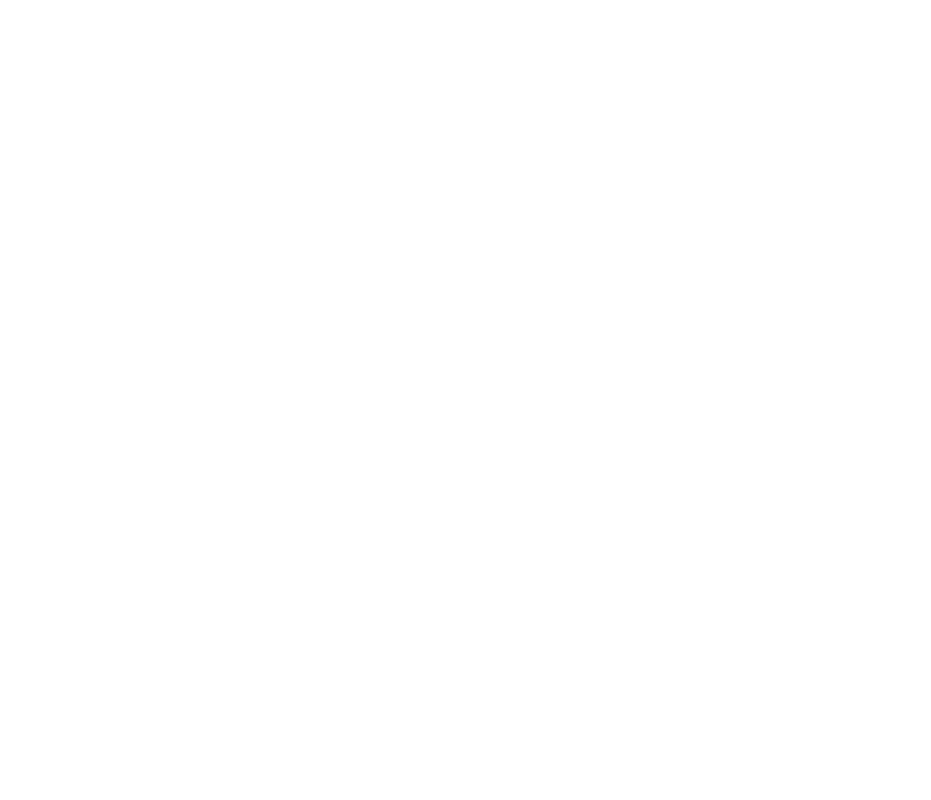
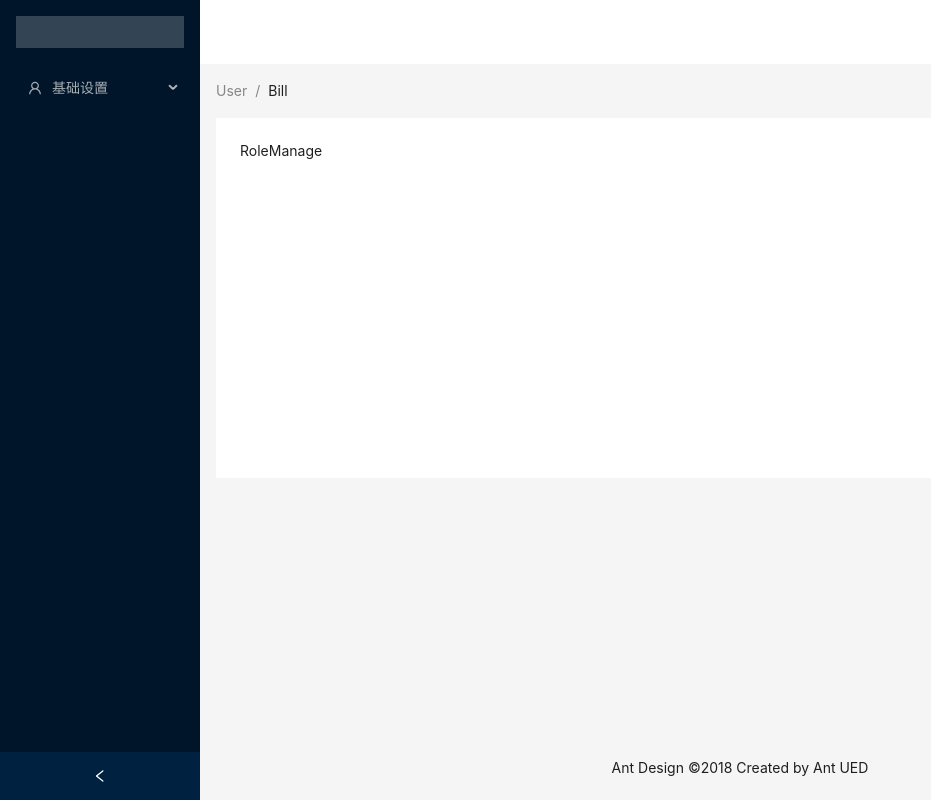
Before and after one commit to Echollk-GIF/react-ts-2b, a React (Create React App) app: page /basicSetting/roleManage in a window 1280 px wide. Before the commit this address had no page. Shown: the whole page, without its empty margins (0-931 px from the left). Built offline with nearby package versions, Linux system fonts and the light colour scheme.

Commit message:
feat: Layout布局

```diff
--- a/src/App.tsx
+++ b/src/App.tsx
@@ -2,13 +2,18 @@
 import './App.css';
 import Login from './pages/login';
 import UserManage from './pages/BasicSetting/UserManage';
+import RoleManage from './pages/BasicSetting/RoleManage';
+import AppLayout from './components/AppLayout';
 import { Routes, Route } from 'react-router-dom';
 function App() {
   return (
     <>
       <Routes>
+        <Route path="/" element={<AppLayout />}>
+          <Route path="/basicSetting/userManage" element={<UserManage />}></Route>
+          <Route path="/basicSetting/roleManage" element={<RoleManage />}></Route>
+        </Route>
         <Route path="/login" element={<Login />}></Route>
-        <Route path="/basicSetting/userManage" element={<UserManage />}></Route>
       </Routes>
     </>
   );
--- /dev/null
+++ b/src/components/AppLayout.tsx
@@ -0,0 +1,106 @@
+import React, { useState } from 'react';
+import {
+  DesktopOutlined,
+  FileOutlined,
+  PieChartOutlined,
+  TeamOutlined,
+  UserOutlined,
+} from '@ant-design/icons';
+import type { MenuProps } from 'antd';
+import { MenuInfo } from 'rc-menu/lib/interface';
+import { Breadcrumb, Layout, Menu, theme } from 'antd';
+import { Outlet } from 'react-router-dom';
+import { useNavigate } from 'react-router-dom';
+import { userInfo } from 'os';
+// import { ItemType } from 'antd/es/menu/hooks/useItems';
+
+const { Header, Content, Footer, Sider } = Layout;
+
+type MenuItem = Required<MenuProps>['items'][number];
+
+function getItem(
+  label: React.ReactNode,
+  key: React.Key,
+  icon?: React.ReactNode,
+  children?: MenuItem[],
+): MenuItem {
+  return {
+    key,
+    icon,
+    children,
+    label,
+  } as MenuItem;
+}
+
+const items: MenuItem[] = [
+  getItem('Option 1', '1', <PieChartOutlined />),
+  getItem('Option 2', '2', <DesktopOutlined />),
+  getItem('User', 'sub1', <UserOutlined />, [
+    getItem('Tom', '3'),
+    getItem('Bill', '4'),
+    getItem('Alex', '5'),
+  ]),
+  getItem('Team', 'sub2', <TeamOutlined />, [getItem('Team 1', '6'), getItem('Team 2', '8')]),
+  getItem('Files', '9', <FileOutlined />),
+];
+
+const AppLayout: React.FC = () => {
+  const navigate = useNavigate();
+  const [collapsed, setCollapsed] = useState(false);
+  const menuList = [
+    {
+      key: `basicSetting`,
+      icon: <UserOutlined />,
+      label: `基础设置`,
+      children: [
+        {
+          key: '/basicSetting/userManage',
+          icon: <UserOutlined />,
+          label: `用户管理`,
+        },
+        {
+          key: '/basicSetting/roleManage',
+          icon: <UserOutlined />,
+          label: `角色管理`,
+        },
+      ],
+    },
+  ];
+  const {
+    token: { colorBgContainer },
+  } = theme.useToken();
+
+  function goToRouterPage(info: MenuInfo) {
+    navigate(info.key);
+  }
+
+  return (
+    <Layout style={{ minHeight: '100vh' }}>
+      <Sider collapsible collapsed={collapsed} onCollapse={(value) => setCollapsed(value)}>
+        <div style={{ height: 32, margin: 16, background: 'rgba(255, 255, 255, 0.2)' }} />
+        <Menu
+          theme="dark"
+          defaultSelectedKeys={['1']}
+          mode="inline"
+          items={menuList}
+          onClick={goToRouterPage}
+        />
+      </Sider>
+      <Layout className="site-layout">
+        <Header style={{ padding: 0, background: colorBgContainer }} />
+        <Content style={{ margin: '0 16px' }}>
+          <Breadcrumb style={{ margin: '16px 0' }}>
+            <Breadcrumb.Item>User</Breadcrumb.Item>
+            <Breadcrumb.Item>Bill</Breadcrumb.Item>
+          </Breadcrumb>
+          <div style={{ padding: 24, minHeight: 360, background: colorBgContainer }}>
+            <Outlet />
+          </div>
+        </Content>
+        <Footer style={{ textAlign: 'center' }}>Ant Design ©2018 Created by Ant UED</Footer>
+      </Layout>
+    </Layout>
+  );
+};
+
+export default AppLayout;
--- /dev/null
+++ b/src/pages/BasicSetting/RoleManage/index.tsx
@@ -0,0 +1,7 @@
+import React from 'react';
+
+const RoleManage = () => {
+  return <div>RoleManage</div>;
+};
+
+export default RoleManage;
```
